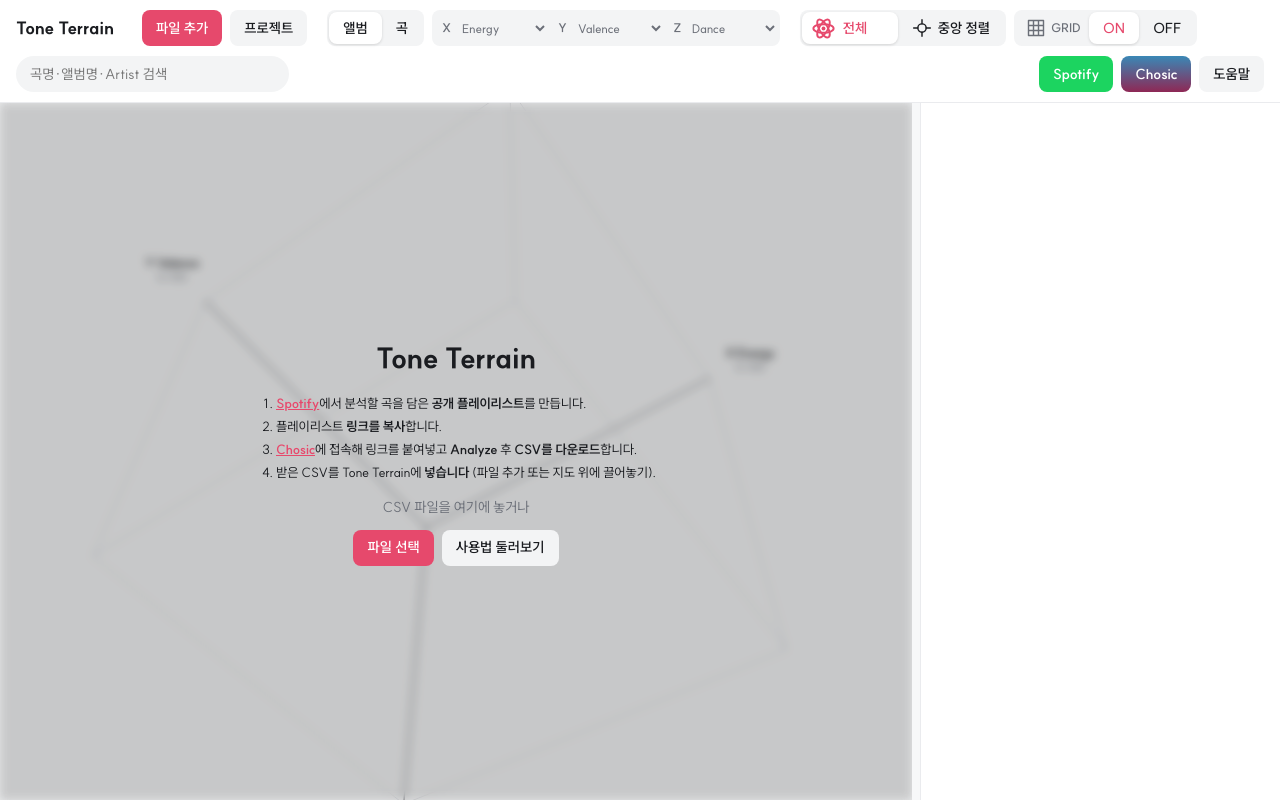
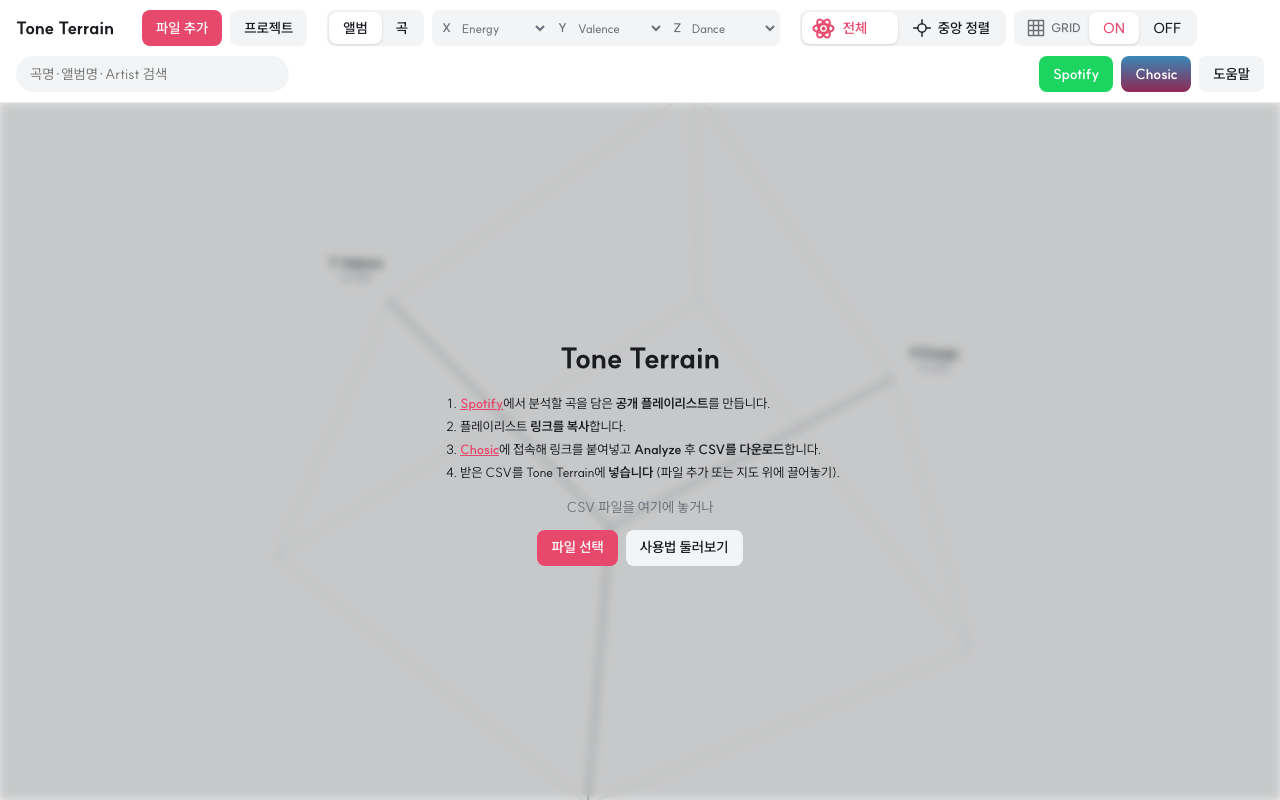
Before and after one commit to leekunwu/tone-terrain, a plain HTML site: page index.html in a window 1280 px wide. Drawn offline with Linux system fonts and the light colour scheme.

Commit message:
Hide side panel until data is loaded; color points by CSV set
- Side panel and splitter start hidden, slide open when data loads, close again on reset
  (rows animation on narrow screens; no animation with reduced motion)
- Each CSV set gets a muted color (gray, purple, brown, olive, slate, mauve; cycles after 6)
  with a legend when there are two or more sets; compare/selection/flag colors take priority
- README updated

Co-Authored-By: Claude Sonnet 5.5 <noreply@anthropic.com>

```diff
--- a/index.html
+++ b/index.html
@@ -14,8 +14,8 @@
 <a class="btn chos" href="https://www.chosic.com/spotify-playlist-exporter/" target="_blank" rel="noopener noreferrer">Chosic</a>
 <button data-act="help">도움말</button></div>
 <input type="file" id="fi" accept=".csv,text/csv" multiple hidden></header>
-<main><div id="mapw"><canvas id="map" tabindex="0" aria-label="Tone Terrain 3D 지도. 드래그로 회전, 휠로 확대, 방향키로 회전, Ctrl·Shift 드래그로 이동"></canvas><div id="fl"></div><div id="pp" hidden><i></i><b></b></div><div id="dock" hidden><div class="dh"><svg class="ri" viewBox="0 0 24 24" aria-hidden="true"><path d="M8 5v14l11-7z" class="f"/></svg><span id="dnow" title="Space: 재생/일시정지"></span><button data-act="pprev" aria-label="이전 곡"><svg class="ri" viewBox="0 0 24 24" aria-hidden="true"><path class="f" d="M6 5h2v14H6zM20 5v14L9 12z"/></svg></button><button data-act="pnext" aria-label="다음 곡"><svg class="ri" viewBox="0 0 24 24" aria-hidden="true"><path class="f" d="M16 5h2v14h-2zM4 5v14l11-7z"/></svg></button><button data-act="pclose" aria-label="플레이어 닫기"><svg class="ri" viewBox="0 0 24 24" aria-hidden="true"><path d="M6 6l12 12M18 6L6 18"/></svg></button></div><div id="dpw"><div id="dpl"></div></div></div><div id="tip"></div><div id="drop"></div></div>
-<div id="spl" role="separator" aria-orientation="vertical" aria-label="패널 폭 조절 (좌우 방향키, 더블클릭으로 초기화)" tabindex="0"></div><aside id="side"><div id="hd"></div><div id="bd"></div></aside></main></div><dialog id="dlg"></dialog>
+<main class="nos"><div id="mapw"><canvas id="map" tabindex="0" aria-label="Tone Terrain 3D 지도. 드래그로 회전, 휠로 확대, 방향키로 회전, Ctrl·Shift 드래그로 이동"></canvas><div id="fl"></div><div id="pp" hidden><i></i><b></b></div><div id="dock" hidden><div class="dh"><svg class="ri" viewBox="0 0 24 24" aria-hidden="true"><path d="M8 5v14l11-7z" class="f"/></svg><span id="dnow" title="Space: 재생/일시정지"></span><button data-act="pprev" aria-label="이전 곡"><svg class="ri" viewBox="0 0 24 24" aria-hidden="true"><path class="f" d="M6 5h2v14H6zM20 5v14L9 12z"/></svg></button><button data-act="pnext" aria-label="다음 곡"><svg class="ri" viewBox="0 0 24 24" aria-hidden="true"><path class="f" d="M16 5h2v14h-2zM4 5v14l11-7z"/></svg></button><button data-act="pclose" aria-label="플레이어 닫기"><svg class="ri" viewBox="0 0 24 24" aria-hidden="true"><path d="M6 6l12 12M18 6L6 18"/></svg></button></div><div id="dpw"><div id="dpl"></div></div></div><div id="lg" hidden></div><div id="tip"></div><div id="drop"></div></div>
+<div id="spl" role="separator" aria-orientation="vertical" aria-label="패널 폭 조절 (좌우 방향키, 더블클릭으로 초기화)" tabindex="0"></div><aside id="side" inert><div id="hd"></div><div id="bd"></div></aside></main></div><dialog id="dlg"></dialog>
 <script src="js/state.js"></script>
 <script src="js/csv.js"></script>
 <script src="js/data.js"></script>
--- a/js/data.js
+++ b/js/data.js
@@ -9,7 +9,8 @@ function build(rows){const G=new Map(),S=new Map(),st={},ev=[];
   else{const key=JSON.stringify([al,d]);let g=G.get(key);if(!g)G.set(key,g={key,al:r.album.trim(),date:d,t:[],ids:new Set()});
    if(r.tid&&g.ids.has(r.tid))s.dup++;else{g.t.push(r);if(r.tid)g.ids.add(r.tid);s.ok++}}
   if(r.tid){if(!prev)S.set(r.tid,r)}else S.set('#'+r.f+':'+r.r,r)});
- return{G:[...G.values()],S:[...S.entries()].map(([id,r])=>({id,r})),st,ev}}
+ const fi={};Object.keys(st).forEach((f,i)=>fi[f]=i);
+ return{G:[...G.values()],S:[...S.entries()].map(([id,r])=>({id,r})),st,ev,fi}}
 let B=build([]);
 const ok=(r,x,y)=>r.m[x]!=null&&r.m[y]!=null,avg=a=>a.reduce((p,c)=>p+c,0)/a.length;
 const artists=ts=>[...new Set(ts.map(t=>t.artist.trim()).filter(Boolean))];
--- a/js/map.js
+++ b/js/map.js
@@ -23,8 +23,8 @@ function draw3d(){if(!A.w)size();const c=g2,d=A.d;c.setTransform(d,0,0,d,0,0);c.
   c.fillStyle=tx;c.font='700 12px '+ff;c.fillText(['X','Y','Z'][i]+' '+k,t.x,t.y);c.fillStyle=mu;c.font='11px '+ff;c.fillText(dm[0]+'–'+dm[1],t.x,t.y+14)});
  const V=vis(),[kx,ky,kz]=AK(),T=!A.t0||RM?1:Math.min(1,(performance.now()-A.t0)/800),it=[];
  const okk=r=>r.m[kx]!=null&&r.m[ky]!=null&&r.m[kz]!=null,P3=r=>[nm(kx,r.m[kx]),nm(ky,r.m[ky]),nm(kz,r.m[kz])],alb=A.view=='album';
- if(alb)V.forEach(g=>{const S=g.t.filter(okk);if(S.length){const Q=S.map(P3);it.push({id:g.key,rp:pj([0,1,2].map(i=>avg(Q.map(q=>q[i])))),S:Q.map(pj)})}});
- else V.forEach(o=>{if(okk(o.r))it.push({id:o.id,rp:pj(P3(o.r)),S:[]})});
+ if(alb)V.forEach(g=>{const S=g.t.filter(okk);if(S.length){const Q=S.map(P3);it.push({id:g.key,f:g.t[0].f,rp:pj([0,1,2].map(i=>avg(Q.map(q=>q[i])))),S:Q.map(pj)})}});
+ else V.forEach(o=>{if(okk(o.r))it.push({id:o.id,f:o.r.f,rp:pj(P3(o.r)),S:[]})});
  A.nvalid=it.length;A.pts=[];const FS=new Set(A.flags);it.sort((a,b)=>(FS.has(a.id)-FS.has(b.id))||a.rp.z-b.rp.z); // 플래그 항목은 맨 위에 그린다
  const SC=A.sph&&cen(A.sph.id),IN=SC&&new Set(sphIn().map(o=>o.id)),inV=new Set(it.map(o=>o.id));
  if(SC){const p=pj(SC),R=(1-A.sph.r/100)*DM*Math.min(A.w,A.h)*.3*p.f;c.fillStyle=ac;c.globalAlpha=.08;c.beginPath();c.arc(p.x,p.y,R,0,7);c.fill();
@@ -33,7 +33,8 @@ function draw3d(){if(!A.w)size();const c=g2,d=A.d;c.setTransform(d,0,0,d,0,0);c.
   c.globalAlpha=1;c.fillStyle=tx;c.font='700 11px '+ff;c.textAlign='center';c.fillText('유사도 '+A.sph.r+'% 이상 · '+IN.size,p.x,p.y-R-6)}
  if(A.ax){c.strokeStyle=ac;c.lineWidth=1;c.globalAlpha=.22;c.setLineDash([3,4]);A.flags.forEach(id=>{const q=cen(id);if(q)[0,1,2].forEach(i=>{const a=[...q],b=[...q];a[i]=-1;b[i]=1;const s=pj(a),e=pj(b);c.beginPath();c.moveTo(s.x,s.y);c.lineTo(e.x,e.y);c.stroke()})});c.setLineDash([]);c.globalAlpha=1}
  const ra=Math.min(1,T/.35),sa=Math.min(1,Math.max(0,(T-.3)/.4));
- const hv=A.hl&&it.some(o=>o.id==A.hl);it.forEach(o=>{const sl=A.sel&&(A.sel.k==o.id||A.sel.s==o.id||A.sel.from==o.id),h=A.hl==o.id,ci=A.cmp.indexOf(o.id)+1,fg=A.flags.includes(o.id),dim=(hv&&!h&&!sl&&!fg)||(IN&&!IN.has(o.id)&&o.id!=A.sph.id&&!h&&!sl&&!fg),col=ci?CC[ci]:sl||h||fg?ac:dot,al=dim?.2:1;
+ const SCL=[dot,cs('--s1'),cs('--s2'),cs('--s3'),cs('--s4'),cs('--s5')];
+ const hv=A.hl&&it.some(o=>o.id==A.hl);it.forEach(o=>{const sl=A.sel&&(A.sel.k==o.id||A.sel.s==o.id||A.sel.from==o.id),h=A.hl==o.id,ci=A.cmp.indexOf(o.id)+1,fg=A.flags.includes(o.id),dim=(hv&&!h&&!sl&&!fg)||(IN&&!IN.has(o.id)&&o.id!=A.sph.id&&!h&&!sl&&!fg),col=ci?CC[ci]:sl||h||fg?ac:SCL[(B.fi[o.f]||0)%6],al=dim?.2:1;
   if(o.S.length&&(sl||h||ci)){c.strokeStyle=col;c.lineWidth=1;c.globalAlpha=.35*sa;c.beginPath();o.S.forEach(s=>{c.moveTo(o.rp.x,o.rp.y);c.lineTo(s.x,s.y)});c.stroke()}
   c.fillStyle=col;c.globalAlpha=.75*al*sa;o.S.forEach(s=>{c.beginPath();c.arc(s.x,s.y,2.6*s.f,0,7);c.fill()});
   c.globalAlpha=al*ra;const r=(alb?6.5:5)*o.rp.f;c.beginPath();c.arc(o.rp.x,o.rp.y,r,0,7);c.fill();c.strokeStyle=bg;c.lineWidth=1.5;c.stroke();
--- a/js/panel.js
+++ b/js/panel.js
@@ -50,7 +50,10 @@ function flagList(){const L=A.flags.map(id=>{const g=B.G.find(x=>x.key==id),o=g?
 function history(){const ks=Object.keys(B.st);if(!ks.length)return'';
  return`<details><summary>가져오기 내역</summary>${ks.map(f=>{const s=B.st[f],ex=Object.entries(s.ex);return`<p class="sm"><b>${esc(f)}</b><br>행 ${s.rows} · 앨범 반영 ${s.ok} · 중복 제외 ${s.dup} · 충돌 ${s.conf} · 무효 지표 ${s.bad}${ex.length?'<br>앨범 제외: '+ex.map(([k,n])=>esc(k)+' '+n).join(', '):''}</p>`}).join('')}
  ${B.ev.length?`<div class="sm"><b>충돌 (기존 값 유지)</b><table><tr><th>트랙/지표</th><th>유지</th><th>새 값</th></tr>${B.ev.slice(0,40).map(e=>`<tr><td>${esc(e.tid)} ${esc(e.k)}</td><td>${e.a??'결측'}</td><td>${e.b??'결측'}</td></tr>`).join('')}</table>${B.ev.length>40?'외 '+(B.ev.length-40)+'건':''}<div class="mu">${esc(B.ev[0].f)} 등 출처 파일 기준</div></div>`:''}</details>`}
-function render(){hxHide();const has=A.rows.length>0;$('#drop').innerHTML=has?'':'<h2>Tone Terrain</h2>'+GUIDE+'<div class="mu">CSV 파일을 여기에 놓거나</div><div class="drow"><button class="p" data-act="pick">파일 선택</button><button data-act="help">사용법 둘러보기</button></div>';
+function render(){hxHide();const has=A.rows.length>0;
+ document.querySelector('main').classList.toggle('nos',!has);$('#side').inert=!has;
+ {const ks=Object.keys(B.st),lg=$('#lg');lg.hidden=ks.length<2;lg.innerHTML=ks.map((f,i)=>`<span title="${esc(f)}"><i style="background:${i%6?`var(--s${i%6})`:'var(--dot)'}"></i>${esc(f.replace(/\.csv$/i,''))} <em>${B.st[f].rows}</em></span>`).join('')}
+ $('#drop').innerHTML=has?'':'<h2>Tone Terrain</h2>'+GUIDE+'<div class="mu">CSV 파일을 여기에 놓거나</div><div class="drow"><button class="p" data-act="pick">파일 선택</button><button data-act="help">사용법 둘러보기</button></div>';
  ['x','y','z'].forEach(a=>{const e=$('#s'+a);e.innerHTML=M.map(k=>`<option>${esc(k)}</option>`).join('');e.value=A[a];[...e.options].forEach(o=>o.disabled=['x','y','z'].some(b=>b!=a&&A[b]==o.value))});
  document.querySelectorAll('[data-act=ax]').forEach(b=>{const on=(b.dataset.v=='1')==A.ax;b.classList.toggle('on',on);b.setAttribute('aria-pressed',on)});
  document.querySelectorAll('[data-act=v]').forEach(b=>{b.classList.toggle('on',b.dataset.v==A.view);b.setAttribute('aria-pressed',b.dataset.v==A.view)});
--- a/styles.css
+++ b/styles.css
@@ -130,3 +130,17 @@ button.od{height:24px;width:20px;padding:0;background:none;justify-content:cente
 .obx summary{cursor:pointer;margin:10px 0 4px}
 @media(prefers-reduced-motion:reduce){.od i{transition:none}}
 #drop .drow{display:flex;gap:8px;flex-wrap:wrap;justify-content:center}
+
+/* CSV 세트별 색(채도 낮은 색): 0 회색 → 보라 → 갈색 → 올리브 → 슬레이트 → 모브 */
+:root{--s1:#6e5a8c;--s2:#8a6a4f;--s3:#7d7a45;--s4:#587390;--s5:#8c5a6e}
+@media(prefers-color-scheme:dark){:root:not([data-theme="light"]){--s1:#a28ac4;--s2:#b8946f;--s3:#b0ab6e;--s4:#86a3c0;--s5:#c392a8}}
+:root[data-theme="dark"]{--s1:#a28ac4;--s2:#b8946f;--s3:#b0ab6e;--s4:#86a3c0;--s5:#c392a8}
+#lg{position:absolute;left:12px;top:12px;display:flex;flex-direction:column;align-items:flex-start;gap:4px;max-width:60%;font-size:12px;font-weight:600;pointer-events:none}
+#lg[hidden]{display:none}
+#lg span{display:flex;align-items:center;gap:6px;max-width:100%;box-sizing:border-box;overflow:hidden;white-space:nowrap;text-overflow:ellipsis;padding:3px 9px 3px 7px;border-radius:999px;background:color-mix(in srgb,var(--pn) 82%,transparent)}
+#lg i{flex:none;width:10px;height:10px;border-radius:50%}#lg em{font-style:normal;font-weight:500;color:var(--mu)}
+/* 데이터가 없을 때는 오른쪽 패널을 숨겼다가, 불러오면 부드럽게 연다 */
+main{transition:grid-template-columns .6s cubic-bezier(.2,.8,.2,1)}
+main.nos{grid-template-columns:1fr 0 0}main.nos #spl{visibility:hidden;margin:0}main.nos #side{border-left:0}
+@media(max-width:800px){main{transition:grid-template-rows .6s cubic-bezier(.2,.8,.2,1)}main.nos{grid-template-columns:1fr;grid-template-rows:100% 0}}
+@media(prefers-reduced-motion:reduce){main{transition:none}}
```
Also changed, not shown: 1 other file.
